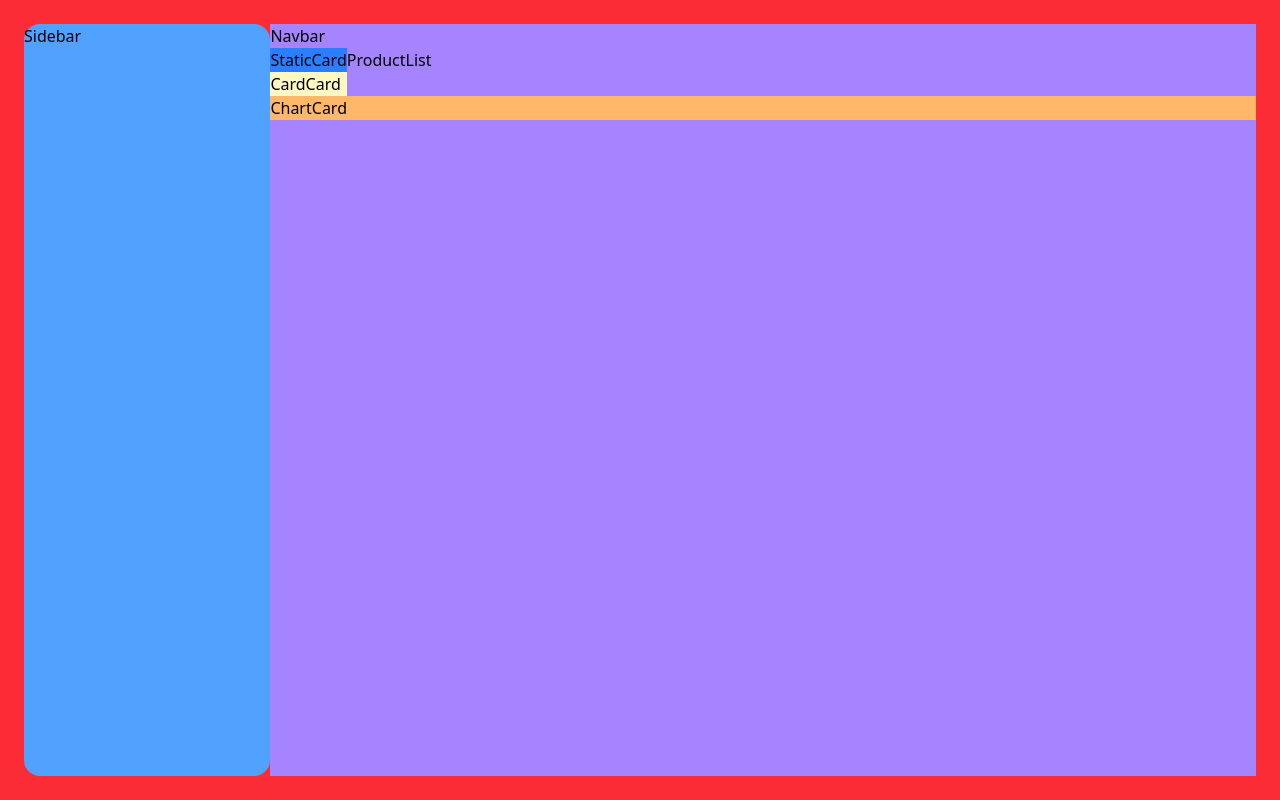
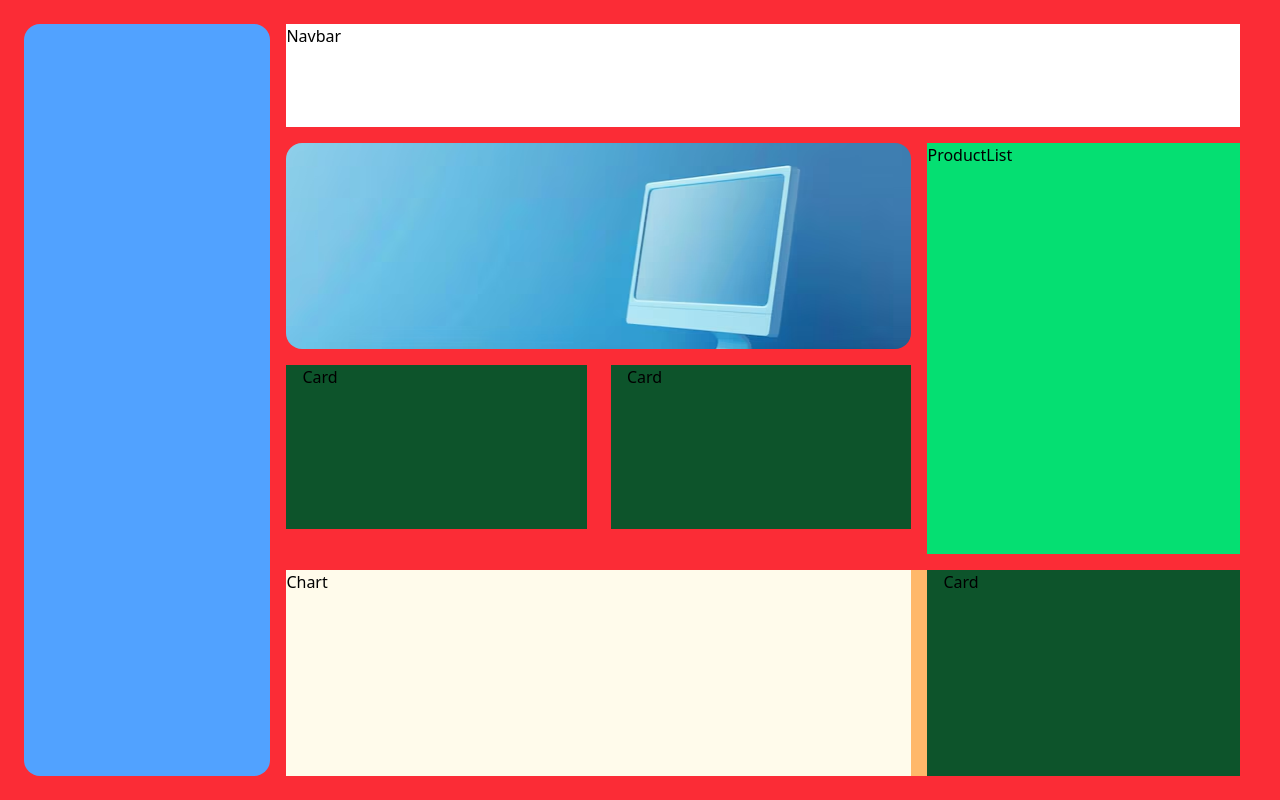
Before and after one commit to deekshithm0/Lucy-Lure---Dashboard, a React (Vite) app: page / in a window 1280 px wide. Built offline with nearby package versions, Linux system fonts and the light colour scheme.

Commit message:
structure finished

```diff
--- a/package.json
+++ b/package.json
@@ -13,6 +13,9 @@
     "@tailwindcss/vite": "^4.0.14",
     "react": "^19.0.0",
     "react-dom": "^19.0.0",
+    "react-icons": "^5.5.0",
+    "react-router-dom": "^7.4.0",
+    "recharts": "^2.15.1",
     "tailwindcss": "^4.0.14"
   },
   "devDependencies": {
--- a/src/App.jsx
+++ b/src/App.jsx
@@ -1,5 +1,5 @@
 import './App.css'
-import Dashboard from './components/Dashboard'
+import Dashboard from './pages/Dashboard'
 
 const App = () => <Dashboard />
 
--- a/src/components/Card.jsx
+++ b/src/components/Card.jsx
@@ -2,7 +2,7 @@ import React from 'react'
 
 const Card = () => {
   return (
-    <div>Card</div>
+    <div className='w-full h-full px-4 bg-green-900'>Card</div>
   )
 }
 
--- a/src/components/Chart.jsx
+++ b/src/components/Chart.jsx
@@ -1,9 +1,7 @@
 import React from 'react'
 
 const Chart = () => {
-  return (
-    <div>Chart</div>
-  )
+  return <div className='w-4/6 bg-amber-50'>Chart</div>
 }
 
 export default Chart
--- a/src/components/Dashboard.jsx
+++ /dev/null
@@ -1,36 +0,0 @@
-import React from 'react'
-import ProductList from './ProductList'
-import Sidebar from './Sidebar'
-import Navbar from './Navbar'
-import StaticCard from './StaticCard'
-import Card from './Card'
-import Chart from './Chart'
-
-const Dashboard = () => {
-  return (
-    <div className='dashboard'>
-      <Sidebar />
-      <div className='w-4/5 h-full flex flex-col bg-violet-400'>
-        <Navbar />
-        <div className='flex'>
-          {/* staticcard and 2 cards */}
-          <div className='flex flex-col bg-blue-500'>
-            <StaticCard />
-            <div className='flex bg-yellow-100'>
-              <Card />
-              <Card />
-            </div>
-          </div>
-          <ProductList />
-        </div>
-        <div className='flex bg-orange-300'>
-            {/* chart card */}
-            <Chart />
-            <Card />
-        </div>
-      </div>
-    </div>
-  )
-}
-
-export default Dashboard
--- a/src/components/Navbar.jsx
+++ b/src/components/Navbar.jsx
@@ -2,7 +2,7 @@ import React from 'react'
 
 const Navbar = () => {
   return (
-    <div>Navbar</div>
+    <div className='w-full h-1/7 bg-white'>Navbar</div>
   )
 }
 
--- a/src/components/ProductList.jsx
+++ b/src/components/ProductList.jsx
@@ -2,7 +2,7 @@ import React from 'react'
 
 const ProductList = () => {
   return (
-    <div>ProductList</div>
+    <div className='h-full bg-green-400'>ProductList</div>
   )
 }
 
--- a/src/components/Sidebar.jsx
+++ b/src/components/Sidebar.jsx
@@ -2,7 +2,9 @@ import React from 'react'
 
 const Sidebar = () => {
   return (
-    <div className='w-1/5 h-full rounded-2xl bg-blue-400'>Sidebar</div>
+    <div className='w-1/5 h-full rounded-2xl bg-blue-400'>
+
+    </div>
   )
 }
 
--- a/src/components/StaticCard.jsx
+++ b/src/components/StaticCard.jsx
@@ -1,9 +1,12 @@
-import React from 'react'
+import React from "react";
+import img1 from "../assets/images/img1.avif";
 
 const StaticCard = () => {
   return (
-    <div>StaticCard</div>
-  )
-}
+    <div className="h-1/2 bg-amber-800 flex items-center justify-center overflow-hidden rounded-2xl">
+      <img src={img1} alt="Static Card" className="w-full h-full object-cover" />
+    </div>
+  );
+};
 
-export default StaticCard
+export default StaticCard;
--- /dev/null
+++ b/src/pages/Dashboard.jsx
@@ -0,0 +1,40 @@
+import React from 'react'
+import ProductList from '../components/ProductList'
+import Sidebar from '../components/Sidebar'
+import Navbar from '../components/Navbar'
+import StaticCard from '../components/StaticCard'
+import Card from '../components/Card'
+import Chart from '../components/Chart'
+
+const Dashboard = () => {
+  return (
+    <div className='dashboard'>
+      <Sidebar />
+      <div className='w-4/5 h-full flex flex-col px-4 gap-4 '>
+        <Navbar />
+        <div className='w-full h-4/7 flex gap-4 '>
+          {/* staticcard and 2 cards */}
+          <div className='w-4/6 flex flex-col gap-4'>
+            <StaticCard />
+            <div className='w-full h-2/5 flex gap-6'>
+              <Card title='Total Products' value='1,134' change={10} />
+              <Card title='Total Earnings' value='$4,231' change={-22} />
+            </div>
+          </div>
+          <div className="w-2/6 h-full">
+            <ProductList />
+          </div>
+        </div>
+        <div className='w-full h-2/7 flex flex-row gap-4 bg-orange-300'>
+          {/* chart card */}
+          <Chart />
+          <div className='w-2/6 h-full'>
+            <Card title='Balances' value='$537' change={5} />
+          </div>
+        </div>
+      </div>
+    </div>
+  )
+}
+
+export default Dashboard
```
Also changed, not shown: src/assets/images/img1.avif (added), 1 other file (tests, documents, lock files or other folders).
